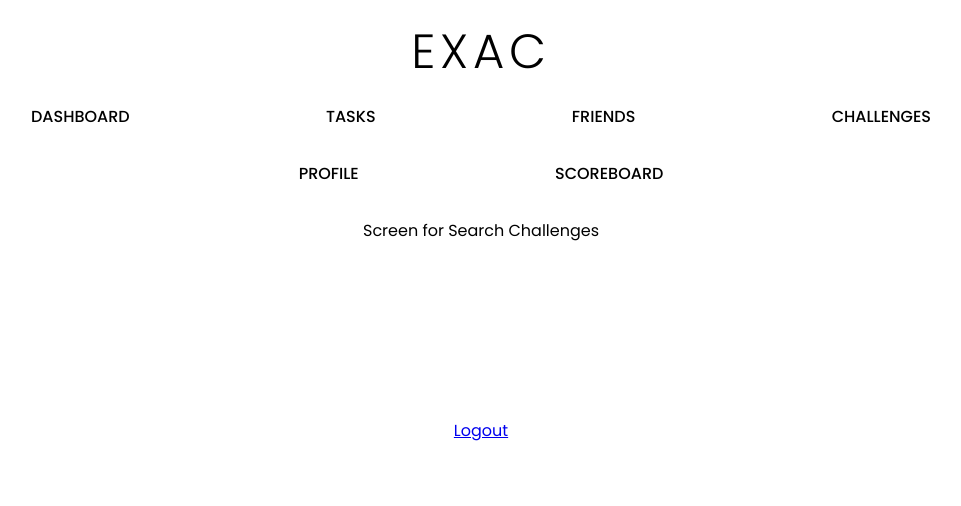
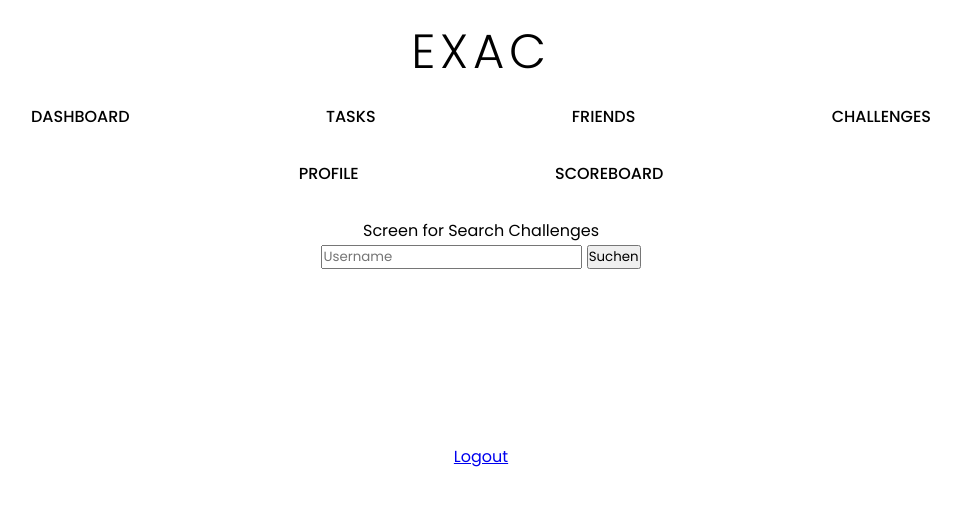
Before and after one commit to ExaCLe/productivity-team-tasks, a Flask app: page /challenges/search in a window 1280 px wide. Shown: the top 506 px of the page, without its empty margins (159-1120 px from the left). Run offline with Flask 2, Linux system fonts and the light colour scheme; a user stored in the database is signed in; some libraries are stand-ins or nearby versions.

Commit message:
added the search form

```diff
--- a/templates/challenges/search.html
+++ b/templates/challenges/search.html
@@ -7,4 +7,8 @@
 
 {% block main %}
     Screen for Search Challenges
+    <form action="/challenges/search/results" method="GET">
+        <input type="text" name="username" placeholder="Username">
+        <button type="submit">Suchen</button>
+    </form>
 {% endblock %}
```
